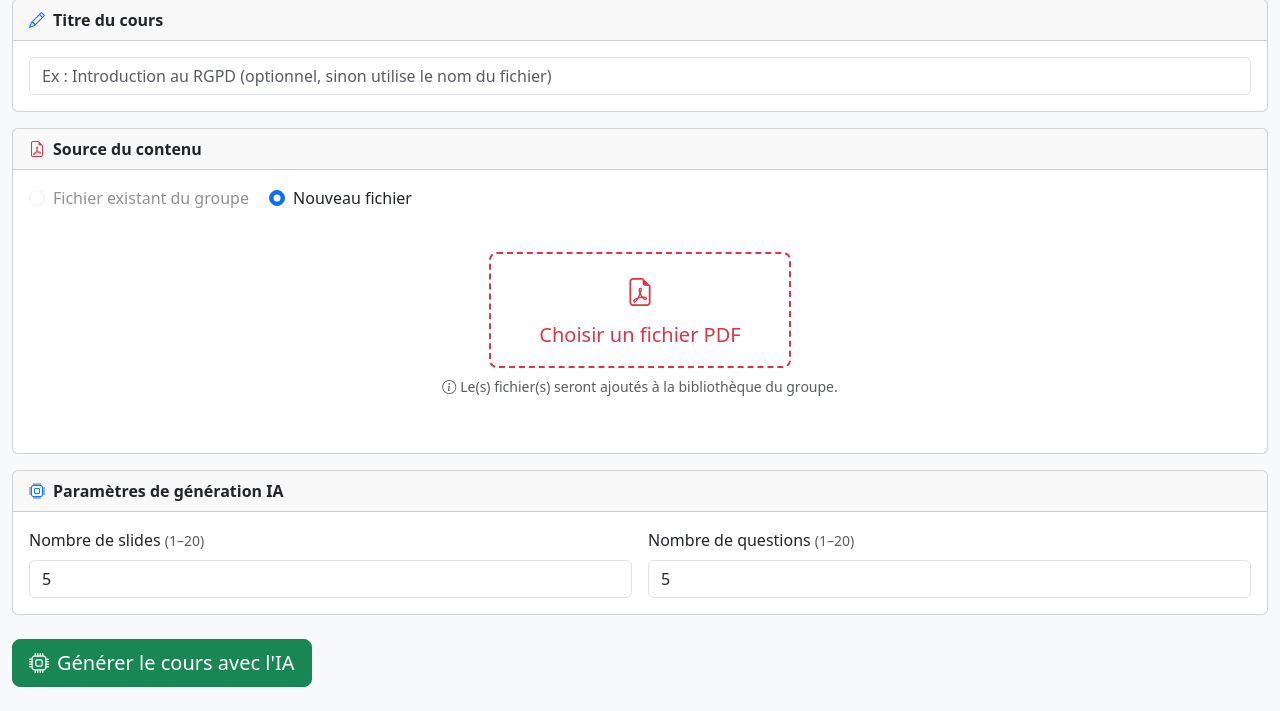
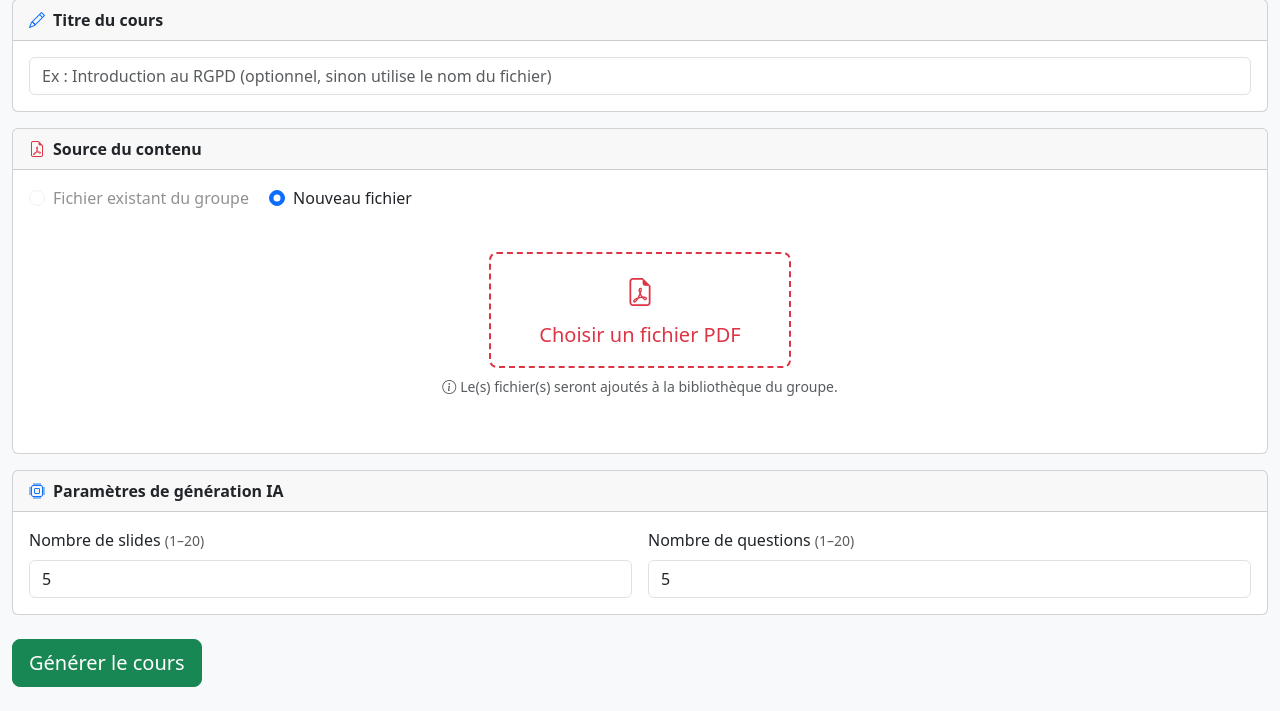
Before and after one commit to l3miage-seyfa/elearning-poc, a Django app: template backend/templates/courses/course_create_wizard.html in a window 1280 px wide. Shown: the part 147-858 px from the top of the page. Run offline with Django 5.2, Linux system fonts and the light colour scheme; the template is opened without the code that fills it, so the values that code supplies are empty.

Commit message:
fix: course_delete redirect groups->courses namespace + bouton 'Générer le cours'

```diff
--- a/backend/courses/views.py
+++ b/backend/courses/views.py
@@ -663,5 +663,5 @@ def course_delete(request, pk):
         messages.success(request, f"Cours « {title} » supprimé.")
         if person.is_admin:
             return redirect('courses:admin_dashboard')
-        return redirect('groups:responsible_group', pk=course.group_id)
+        return redirect('courses:responsible_group', pk=course.group_id)
     return render(request, 'courses/course_confirm_delete.html', {'course': course})
--- a/backend/templates/courses/course_create_wizard.html
+++ b/backend/templates/courses/course_create_wizard.html
@@ -107,7 +107,7 @@
   </div>
 
   <button type="submit" class="btn btn-success btn-lg" id="submitBtn">
-    <i class="bi bi-cpu me-2"></i>Générer le cours avec l'IA
+    Générer le cours
   </button>
 </form>
 
```
